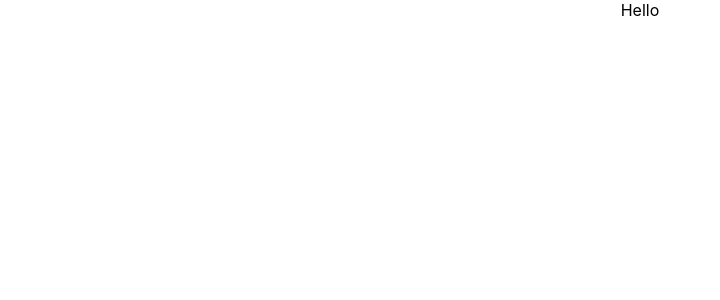
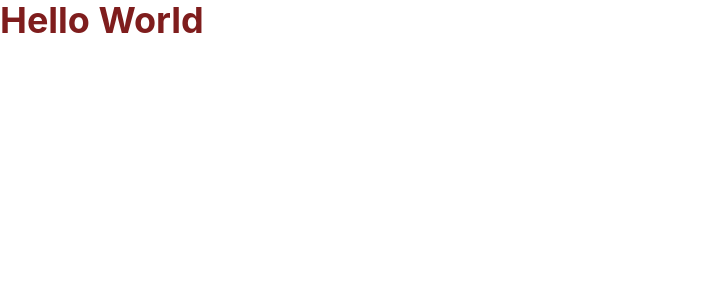
Before and after one commit to hoang22520000/quiz-web, a React (Create React App) app: page / in a window 1280 px wide. Shown: the top 300 px of the page, without its empty margins (0-720 px from the left). Built offline with nearby package versions, Linux system fonts and the light colour scheme.

Commit message:
edit git ignore

```diff
--- a/package.json
+++ b/package.json
@@ -12,7 +12,7 @@
     "react-infinite-scroll-component": "^6.1.0",
     "react-player": "^2.9.0",
     "react-router-dom": "^5.2.1",
-    "react-scripts": "4.0.3",
+    "react-scripts": "5.0.1",
     "web-vitals": "^1.1.2"
   },
   "scripts": {
--- a/src/App.js
+++ b/src/App.js
@@ -1,7 +1,9 @@
 import "./App.css";
 
 function App() {
-  return <div className="App">Hello</div>;
+  return <div className="font-bold text-red-900">
+    <h1 className="text-4xl">Hello World</h1>
+  </div>;
 }
 
 export default App;
--- a/src/index.css
+++ b/src/index.css
@@ -1,3 +1,7 @@
+@tailwind base;
+@tailwind components;
+@tailwind utilities;
+
 body {
   margin: 0;
   font-family: -apple-system, BlinkMacSystemFont, 'Segoe UI', 'Roboto', 'Oxygen',
```
Also changed, not shown: 2 other files (tests, documents, lock files or other folders).
